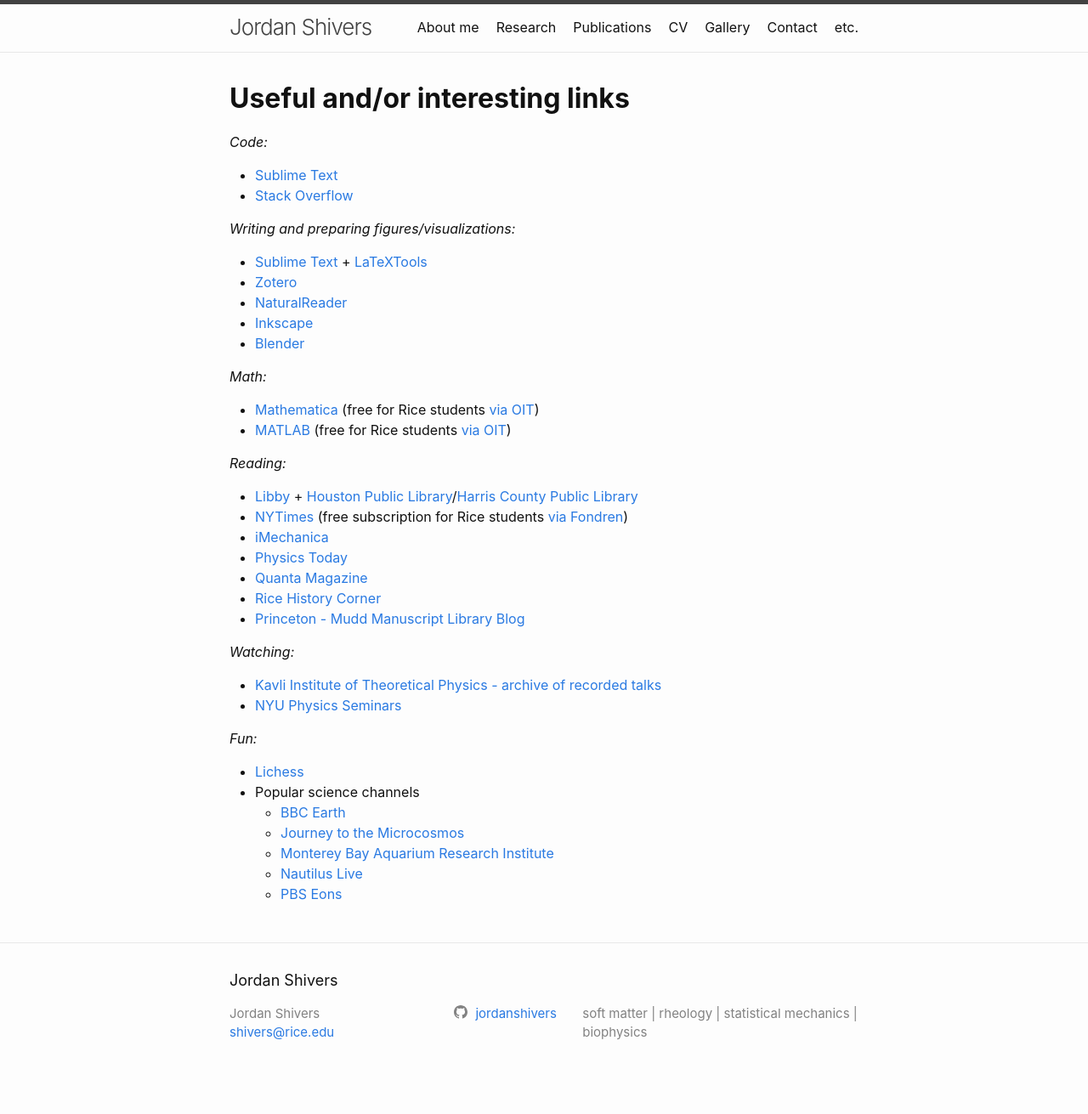
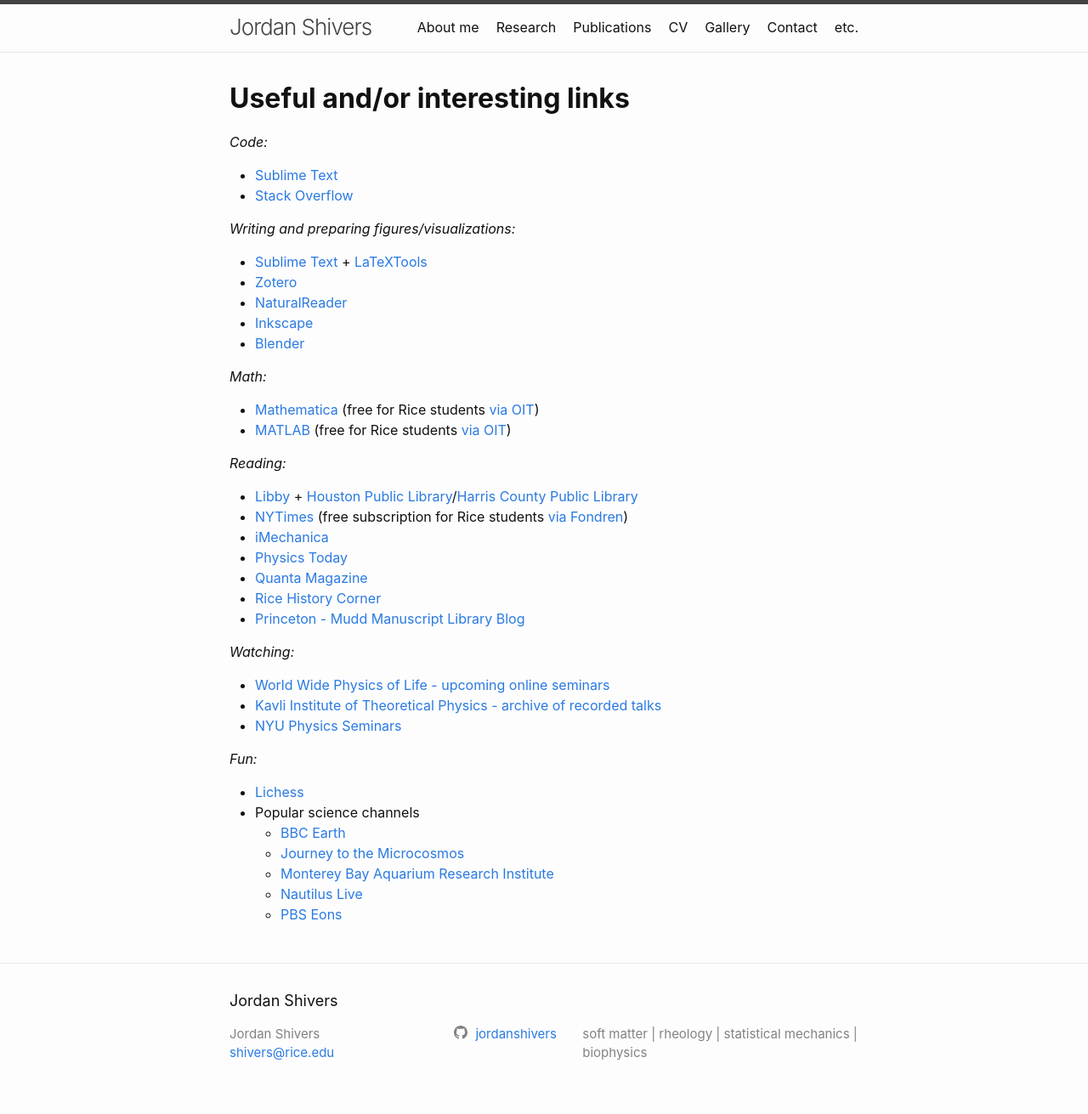
Before and after one commit to jordanshivers/jordanshivers.github.io, a Jekyll site: the page built from extras.md, in a window 1280 px wide. Shown: the whole page at 85% size. Built offline with Jekyll 4.4.1, drawn with Linux system fonts in a browser that asks for light colours; before the commit the page ends 1287 px from its top, so only the background shows below that.

Commit message:
Update extras.md

```diff
--- a/extras.md
+++ b/extras.md
@@ -31,6 +31,7 @@
 * [Princeton - Mudd Manuscript Library Blog](https://blogs.princeton.edu/mudd/)
 
 *Watching:*
+* [World Wide Physics of Life - upcoming online seminars](https://www.world-wide.org/Physics-of-Life/)
 * [Kavli Institute of Theoretical Physics - archive of recorded talks](https://online.kitp.ucsb.edu/online/)
 * [NYU Physics Seminars](https://www.youtube.com/channel/UC5ECSqmOGQxtckS_inwe7ZA/videos)
 
```
